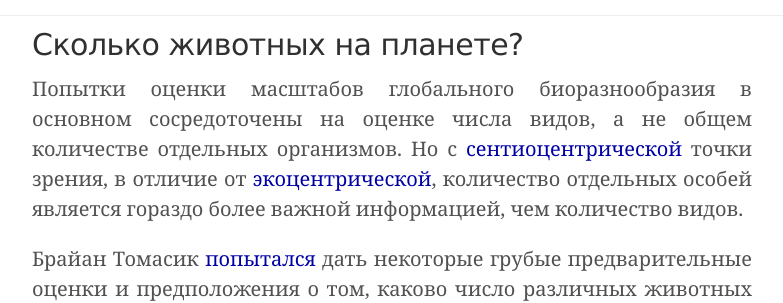
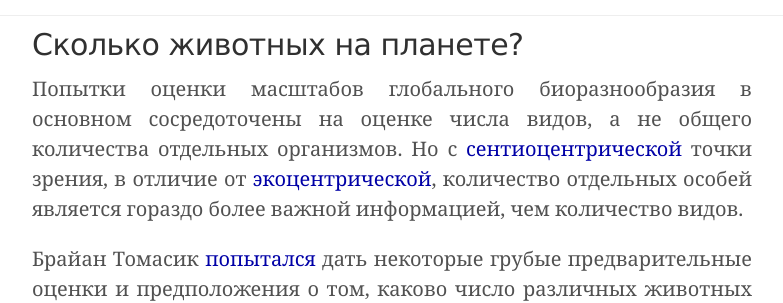
Before and after one commit to ReducingSuffering/reducingsuffering.github.io, a Jekyll site: the page built from _posts/wt/Наше/2022-12-02-424.md, in a window 1280 px wide and 900 px high. Shown: the part 121-424 px from the top of the window, without its empty margins (248-1031 px from the left). Built offline with Jekyll 4.4.1, drawn with Linux system fonts in a browser that asks for light colours; some of the changed lines change nothing that is shown.

Commit message:
Update 2022-12-02-424.md

```diff
--- a/_posts/wt/Наше/2022-12-02-424.md
+++ b/_posts/wt/Наше/2022-12-02-424.md
@@ -1,7 +1,9 @@
 ---
 layout: post
 title: Сколько животных на планете?
-unixtime: 1670021956
+unixtime:
+  - "1670021956"
+  - "1697753698"
 vk: https://vk.com/wall-199052526_424
 telegram: https://t.me/reducing_suffering/205
 tags:
@@ -15,7 +17,7 @@
 authors:
   - К. Кирдан
 ---
-Попытки оценки масштабов глобального биоразнообразия в основном сосредоточены на оценке числа видов, а не общем количестве отдельных организмов. Но с [сентиоцентрической](https://ru.wikipedia.org/wiki/%D0%A1%D0%B5%D0%BD%D1%82%D0%B8%D0%BE%D1%86%D0%B5%D0%BD%D1%82%D1%80%D0%B8%D0%B7%D0%BC) точки зрения, в отличие от [экоцентрической](https://ru.wikipedia.org/wiki/%D0%AD%D0%BA%D0%BE%D1%86%D0%B5%D0%BD%D1%82%D1%80%D0%B8%D0%B7%D0%BC), количество отдельных особей является гораздо более важной информацией, чем количество видов.
+Попытки оценки масштабов глобального биоразнообразия в основном сосредоточены на оценке числа видов, а не общего количества отдельных организмов. Но с [сентиоцентрической](https://ru.wikipedia.org/wiki/%D0%A1%D0%B5%D0%BD%D1%82%D0%B8%D0%BE%D1%86%D0%B5%D0%BD%D1%82%D1%80%D0%B8%D0%B7%D0%BC) точки зрения, в отличие от [экоцентрической](https://ru.wikipedia.org/wiki/%D0%AD%D0%BA%D0%BE%D1%86%D0%B5%D0%BD%D1%82%D1%80%D0%B8%D0%B7%D0%BC), количество отдельных особей является гораздо более важной информацией, чем количество видов.
 
 Брайан Томасик [попытался](https://reducing-suffering.org/how-many-wild-animals-are-there/) дать некоторые грубые предварительные оценки и предположения о том, каково число различных животных на планете, и мы приведем его цифры.
 
```
